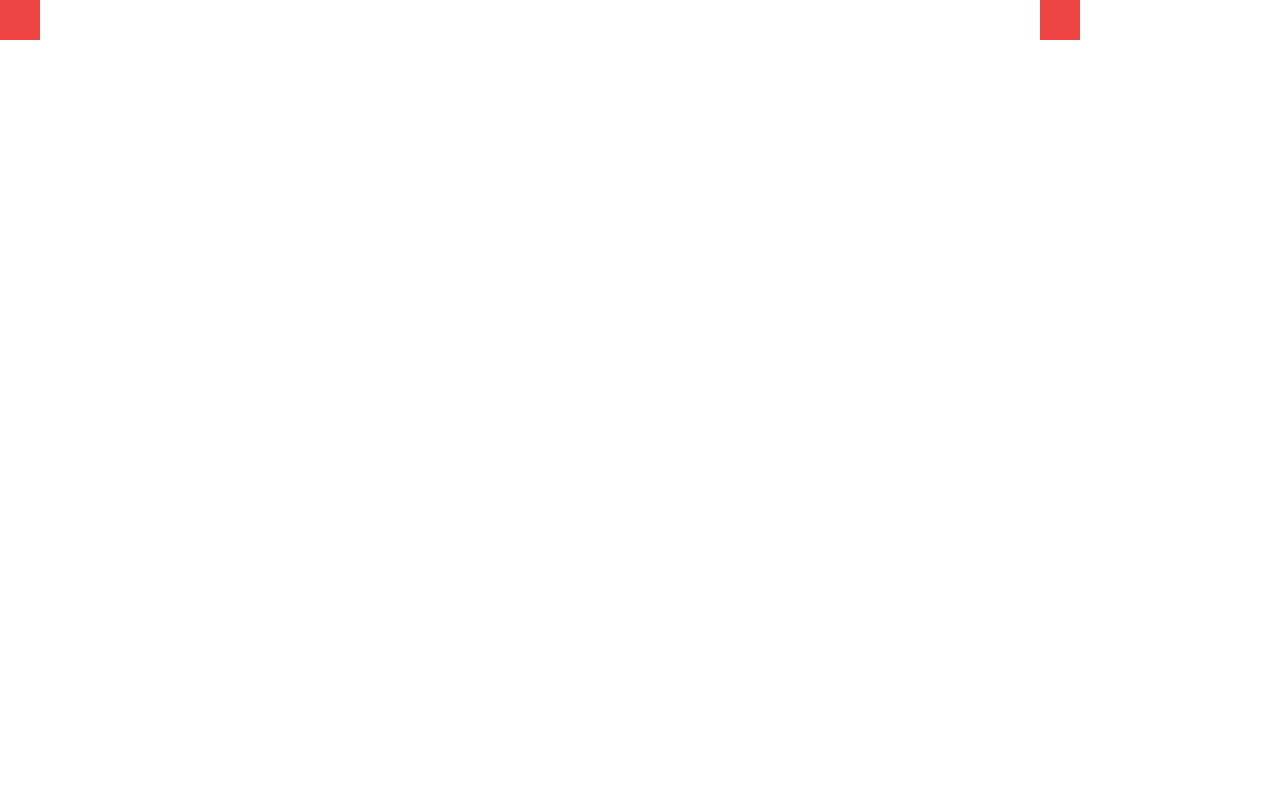
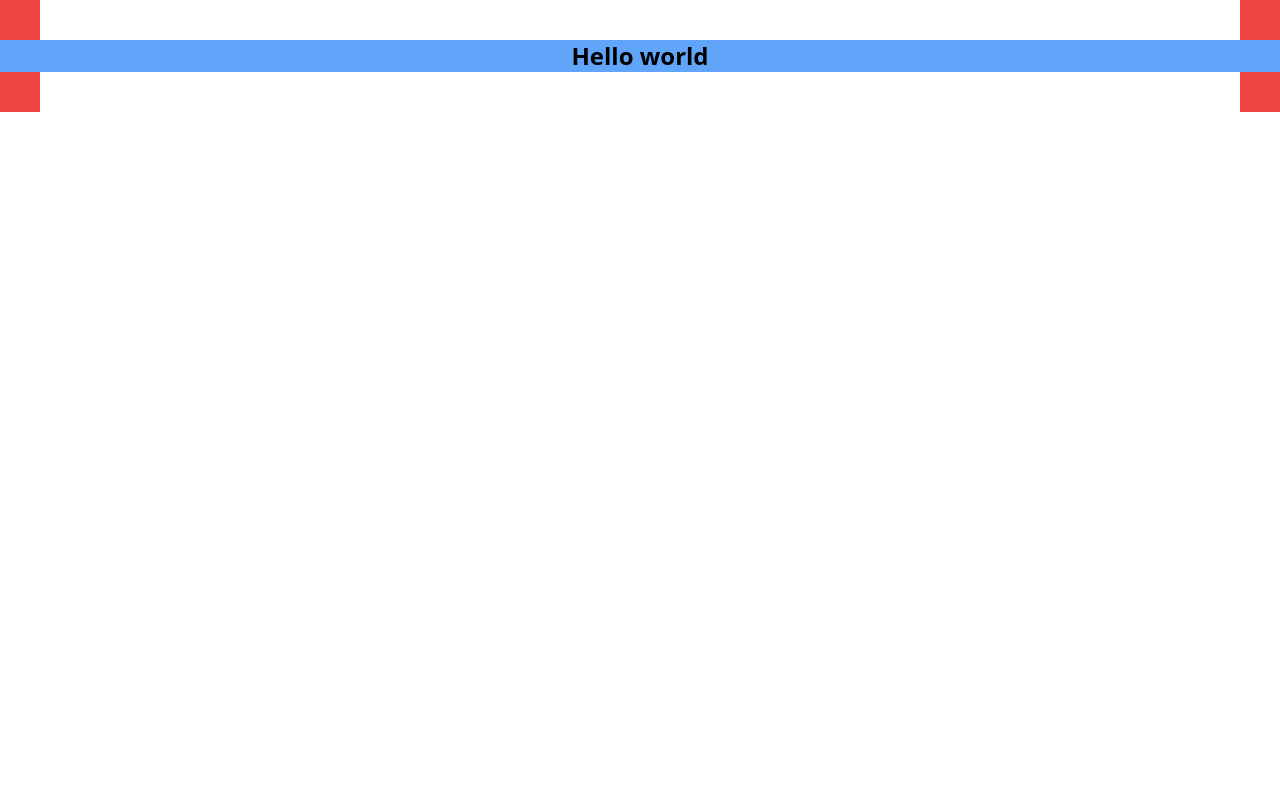
Before and after one commit to zat-org/QydahStream, a Nuxt app: page / in a window 1280 px wide. Shown: the top 800 px of the page. Built offline with nearby package versions, Linux system fonts and the light colour scheme.

Commit message:
delete height

```diff
--- a/pages/index.vue
+++ b/pages/index.vue
@@ -1,6 +1,6 @@
 <template>
 
-    <div class="  bg-transparent w-[1080px] h-[1920px] flex flex-col justify-between " >
+    <div class="  bg-transparent w-[1080px]flex flex-col justify-between " >
   <div class ="flex justify-between items-center  w-full">
     <div class="p-5 bg-red-500"></div>
     <div class="p-5 bg-red-500"></div>
```
